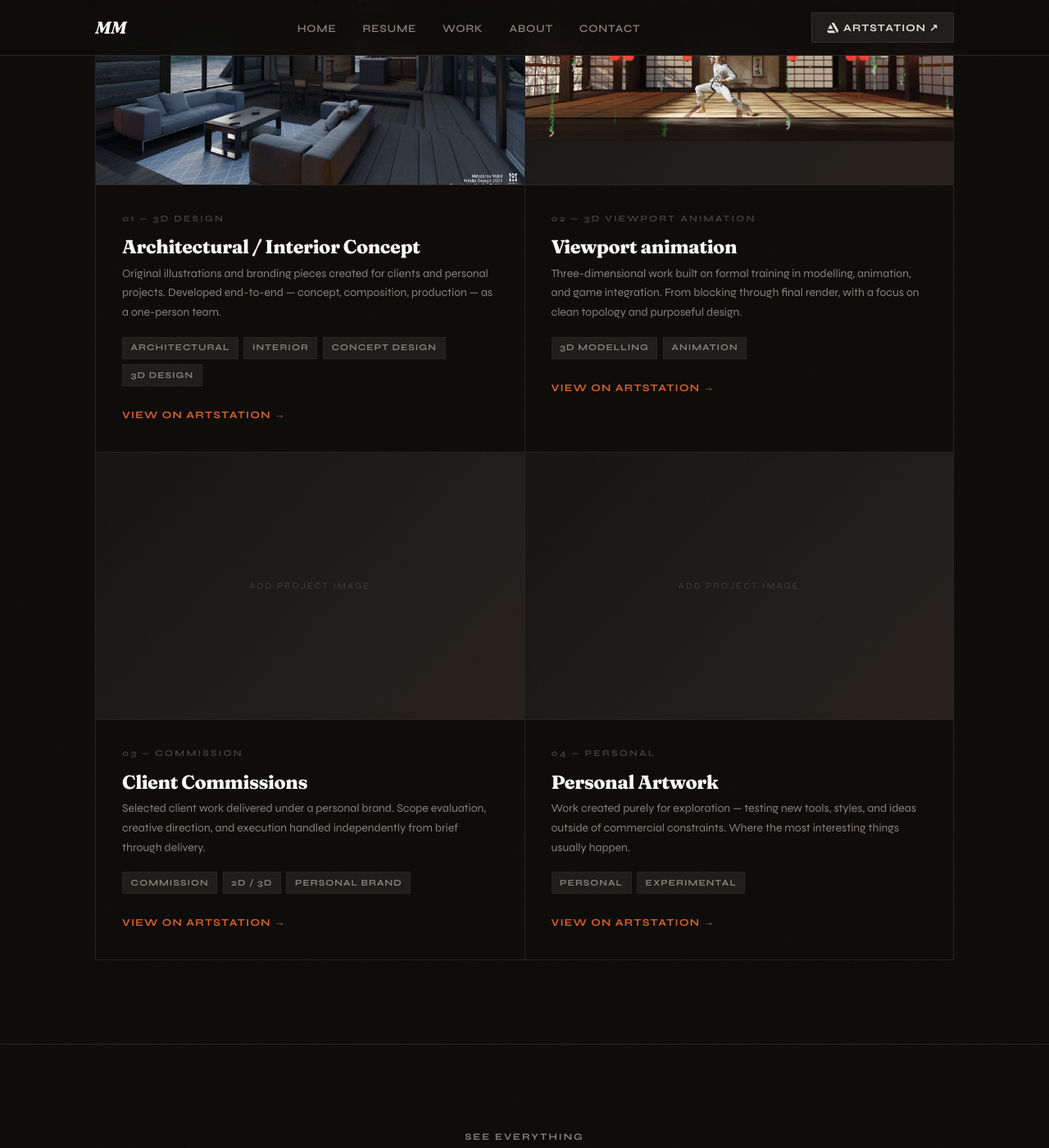
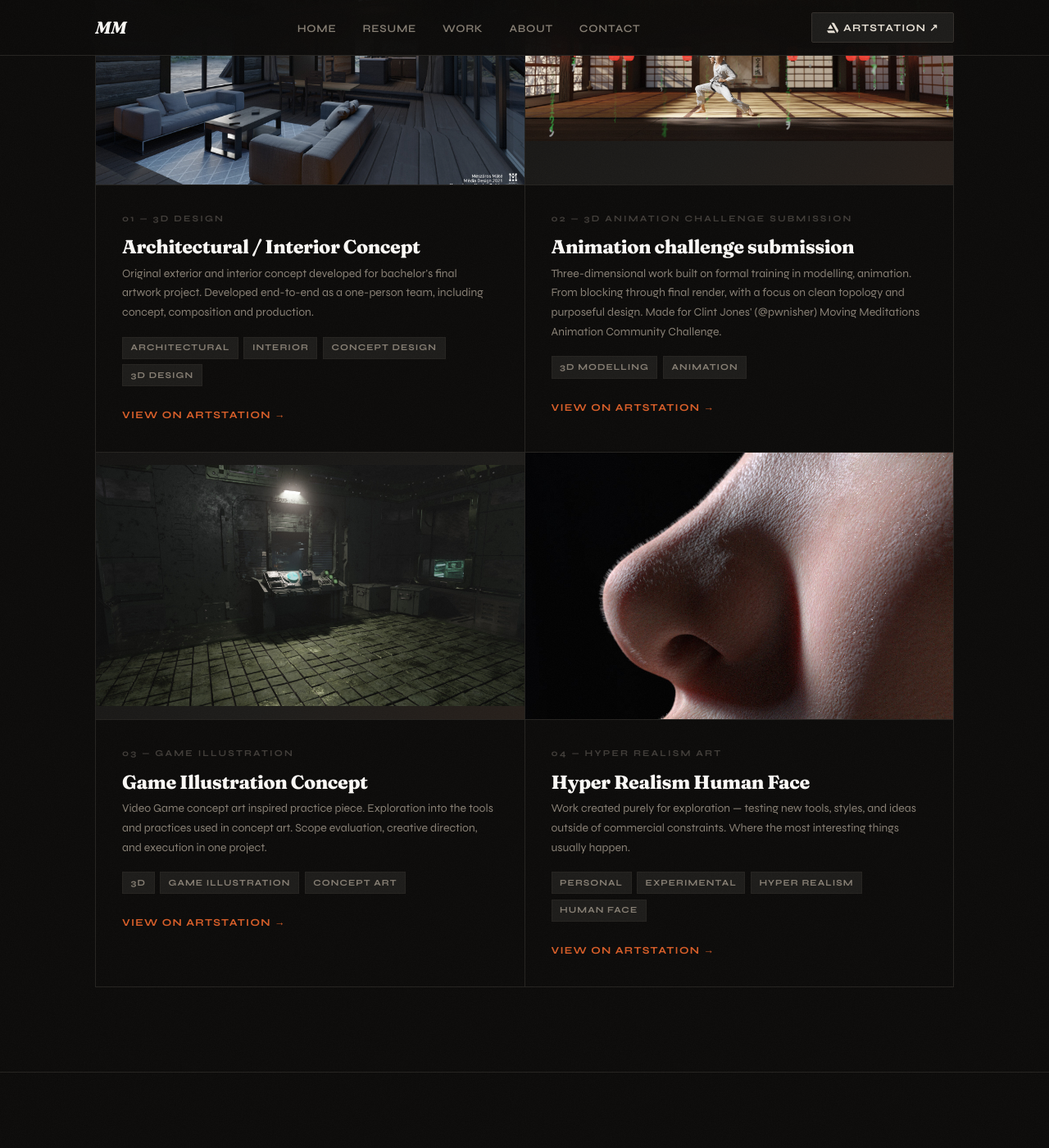
Before and after one commit to Muad0510/muad0510.github.io, a Jekyll site: the page built from work.html, in a window 1280 px wide and 1400 px high, scrolled down 627 px. Shown: the whole window at 82% size. Built offline with Jekyll 4.4.1, drawn with Linux system fonts in a browser that asks for light colours.

Commit message:
Fix description, add work 3 and 4
Signed-off-by: Csaba Istvan Berta <fadden@byteslabs.nl>

```diff
--- a/work.html
+++ b/work.html
@@ -37,9 +37,8 @@
           <p class="project-card__num">01 — 3D Design</p>
           <h2 class="project-card__title">Architectural / Interior Concept</h2>
           <p class="project-card__desc">
-            Original illustrations and branding pieces created for clients and
-            personal projects. Developed end-to-end — concept, composition,
-            production — as a one-person team.
+            Original exterior and interior concept developed for bachelor's final artwork project.
+            Developed end-to-end as a one-person team, including concept, composition and production.
           </p>
           <div class="project-card__tags">
             <span class="tag">Architectural</span>
@@ -58,12 +57,13 @@
           </div>
         </div>
         <div class="project-card__body">
-          <p class="project-card__num">02 — 3D Viewport animation</p>
-          <h2 class="project-card__title">Viewport animation</h2>
+          <p class="project-card__num">02 — 3D animation challenge submission</p>
+          <h2 class="project-card__title">Animation challenge submission</h2>
           <p class="project-card__desc">
             Three-dimensional work built on formal training in modelling,
-            animation, and game integration. From blocking through final render,
+            animation. From blocking through final render,
             with a focus on clean topology and purposeful design.
+            Made for Clint Jones' (@pwnisher) Moving Meditations Animation Community Challenge.
           </p>
           <div class="project-card__tags">
             <span class="tag">3D Modelling</span>
@@ -76,22 +76,21 @@
       <a href="{{ site.author.artstation }}" target="_blank" rel="noopener" class="project-card">
         <div class="project-card__img">
           <div class="project-card__img-inner">
-            <!-- Replace with: <img src="/assets/img/project-03.jpg" alt="Commission Work"> -->
-            <span>Add project image</span>
+            <img src="/assets/img/mate-meszaros-darktide-room-render.jpg" alt="Game Illustration">
           </div>
         </div>
         <div class="project-card__body">
-          <p class="project-card__num">03 — Commission</p>
-          <h2 class="project-card__title">Client Commissions</h2>
+          <p class="project-card__num">03 — Game Illustration</p>
+          <h2 class="project-card__title">Game Illustration Concept</h2>
           <p class="project-card__desc">
-            Selected client work delivered under a personal brand.
-            Scope evaluation, creative direction, and execution handled
-            independently from brief through delivery.
+            Video Game concept art inspired practice piece.
+            Exploration into the tools and practices used in concept art.
+            Scope evaluation, creative direction, and execution in one project.
           </p>
           <div class="project-card__tags">
-            <span class="tag">Commission</span>
-            <span class="tag">2D / 3D</span>
-            <span class="tag">Personal Brand</span>
+            <span class="tag">3D</span>
+            <span class="tag">Game Illustration</span>
+            <span class="tag">Concept Art</span>
           </div>
           <span class="project-card__link">View on ArtStation →</span>
         </div>
@@ -100,13 +99,12 @@
       <a href="{{ site.author.artstation }}" target="_blank" rel="noopener" class="project-card">
         <div class="project-card__img">
           <div class="project-card__img-inner">
-            <!-- Replace with: <img src="/assets/img/project-04.jpg" alt="Personal Art"> -->
-            <span>Add project image</span>
+            <img src="/assets/img/mate-meszaros-amanda-006.jpg" alt="Hyper realism Art">
           </div>
         </div>
         <div class="project-card__body">
-          <p class="project-card__num">04 — Personal</p>
-          <h2 class="project-card__title">Personal Artwork</h2>
+          <p class="project-card__num">04 — Hyper Realism Art</p>
+          <h2 class="project-card__title">Hyper Realism Human Face</h2>
           <p class="project-card__desc">
             Work created purely for exploration — testing new tools, styles,
             and ideas outside of commercial constraints.
@@ -115,6 +113,8 @@
           <div class="project-card__tags">
             <span class="tag">Personal</span>
             <span class="tag">Experimental</span>
+            <span class="tag">Hyper realism</span>
+            <span class="tag">Human face</span>
           </div>
           <span class="project-card__link">View on ArtStation →</span>
         </div>
```
Also changed, not shown: assets/img/mate-meszaros-amanda-006.jpg (added), assets/img/mate-meszaros-darktide-room-render.jpg (added).
